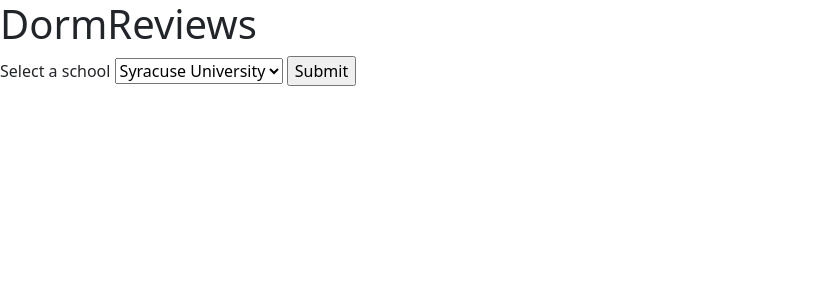
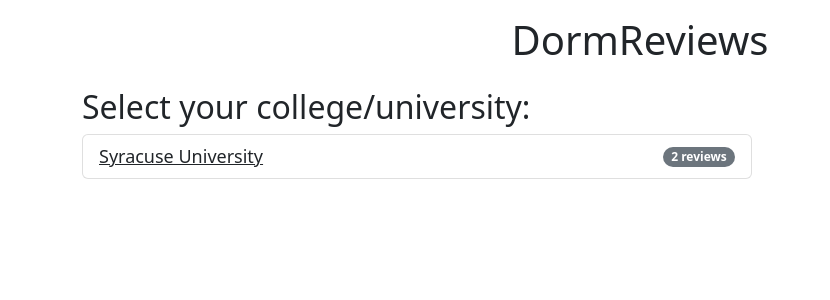
Before and after one commit to jjboucher/DormReviews, a Django app: page /dormapp/ in a window 1280 px wide. Shown: the top 300 px of the page, without its empty margins (0-830 px from the left). Run offline with Django 4.2, Linux system fonts and the light colour scheme; data comes from the database, SQL or seed files in the repository; data that the repository does not hold is empty; some libraries are stand-ins or nearby versions.

Commit message:
UI update

```diff
--- a/dormapp/helpers/queries.py
+++ b/dormapp/helpers/queries.py
@@ -2,9 +2,24 @@
 import uuid
 
 #region homePage
+class universityView():
+    def __init__(self, id, name, reviewCount):
+        self.id = id
+        self.name = name
+        self.reviewCount = reviewCount
+
 def getUniversities():
     universities = m.University.objects.all()
-    return universities
+    universityList = []
+    for university in universities:
+        dormReviewCount = m.DormRoomReview.objects.filter(dormRoom__resHall__university = university).count()
+        resHallReviewCount = m.ResHallReview.objects.filter(resHall__university = university).count()
+
+        reviewCount = dormReviewCount + resHallReviewCount
+
+        universityList.append(universityView(id=university.id, name=university.name, reviewCount=reviewCount))
+
+    return universityList
 
 #endregion
 
@@ -86,6 +101,9 @@
 def getResHallReviews(resHallId):
     return m.ResHallReview.objects.filter(resHall = resHallId).order_by('-dateCreated')
 
+def getResHallPhotos(resHallId):
+    return m.ResHallPhoto.objects.filter(resHall = resHallId).order_by('dateCreated')
+
 #endregion
 
 #region dormRoom
--- /dev/null
+++ b/dormapp/static/css/index.css
@@ -0,0 +1,3 @@
+.no-underline {
+    text-decoration: none;
+}
--- a/dormapp/templates/base.html
+++ b/dormapp/templates/base.html
@@ -20,14 +20,21 @@
 	<link rel="stylesheet" href="{% static 'StarRating/themes/krajee-svg/theme.min.css' %}">
 	<script src="{% static 'StarRating/themes/krajee-svg/theme.min.js' %}"></script>
 
+	<!-- Our CSS file -->
+	<link rel="stylesheet" href="{% static 'css/index.css' %}">
+
 	<title>DormReviews</title>
 
 </head>
 <body>
-	<h1> DormReviews</h1>
-	{% block content %}
-	replace me
-	{% endblock %}
+	<header class="d-flex justify-content-center py-3">
+		<h1><a class="link-dark no-underline" href="/dormapp/">DormReviews</a></h1>
+	  </header>
+	<div class="container">
+		{% block content %}
+		replace me
+		{% endblock %}
+	</div>
 </body>
 
 
--- a/dormapp/templates/homePage.html
+++ b/dormapp/templates/homePage.html
@@ -1,7 +1,32 @@
 {% extends 'base.html' %}
+{% block content %}
 
-{% block content %}
-<div class="universityDropDown">
+<style>
+	ul.not-too-wide {
+		width: min-content;
+		min-width: 60%;
+	}
+
+	a.big-names {
+		font-size: 18px;
+	}
+</style>
+
+<h2>Select your college/university:</h2>
+<ul class="list-group not-too-wide">
+{% for university in universitiesList %}
+	<li class="list-group-item d-flex justify-content-between align-items-center">
+		<a class="stretched-link link-dark big-names" href="/dormapp/{{university.id}}/resHalls">
+			{{university.name}}
+		</a>
+		<span class="badge bg-secondary rounded-pill">{{university.reviewCount}} reviews</span>
+
+	</li>
+{% endfor %}
+</ul>
+
+
+<!-- <div class="universityDropDown">
 	<form action="resHalls" method="POST">{% csrf_token %}
 		<label for="universities">Select a school</label>
 		<select name="universities" id="universities">
@@ -14,7 +39,7 @@
 	    <input type="submit" value="Submit">
 	</form>
 
-</div>
+</div> -->
 
 
 {% endblock %}
--- a/dormapp/urls.py
+++ b/dormapp/urls.py
@@ -4,7 +4,7 @@
 
 urlpatterns = [
     path('', views.index, name='index'),
-    path('resHalls', views.resHallsPage, name='resHallsPage'),
+    path('<uuid:universityId>/resHalls', views.resHallsPage, name='resHallsPage'),
     path('<uuid:resHallId>/dormRooms', views.dormRoomsPage, name='dormRoomsPage'),
     path('<uuid:resHallId>/addReview',views.addReview,name='addReview'),
     path('<uuid:resHallId>/addPhoto',views.addPhoto,name='addPhoto'),
--- a/dormapp/views.py
+++ b/dormapp/views.py
@@ -10,8 +10,7 @@
     }
     return render(request, "homePage.html", context)
 
-def resHallsPage(request):
-    universityId=request.POST.get('universities')
+def resHallsPage(request, universityId):
 
     context = {
         'resHallsList': queries.getResHalls(universityId),
@@ -20,10 +19,14 @@
     return render(request, 'resHalls.html', context)
 
 def dormRoomsPage(request, resHallId):
+    resHallPhotos = queries.getResHallPhotos(resHallId)
+
     context = {
         'dormRoomList': queries.getDormRooms(resHallId),
         'resHallReviewList': queries.getResHallReviews(resHallId),
         'resHallName': queries.getResHallName(resHallId),
+        'resHallPhotos': resHallPhotos,
+        'photoCount': resHallPhotos.count(),
         'resHallId': resHallId
 
     }
--- /dev/null
+++ b/static/css/index.css
@@ -0,0 +1,3 @@
+.no-underline {
+    text-decoration: none;
+}
```
Also changed, not shown: dormapp/templates/dormRooms.html (+72 -34 lines), static/res-hall-photos/booth.jpg (added), static/res-hall-photos/shaw.jpg (added).
